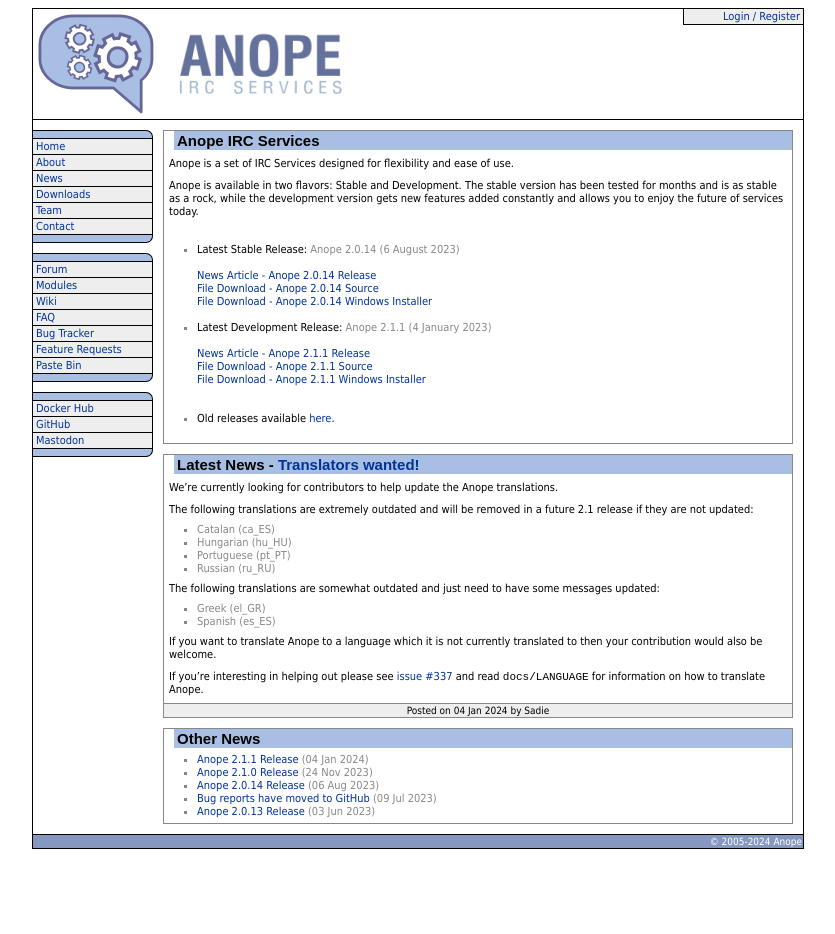
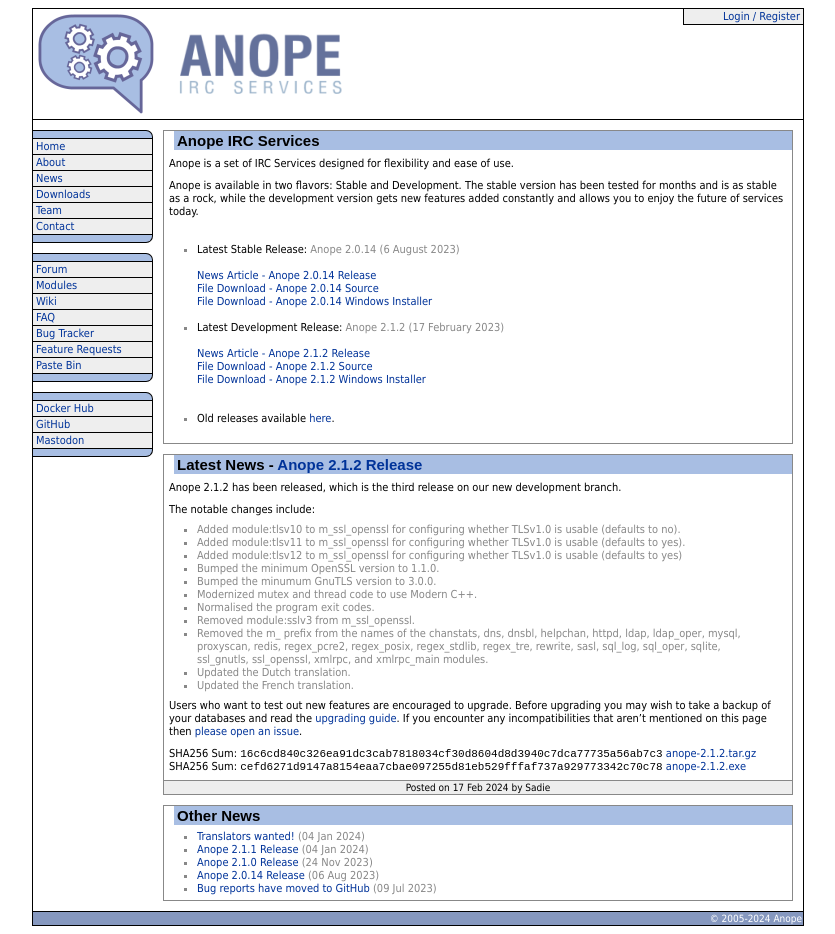
Before and after one commit to anope/website, a Jekyll site: the page built from index.html, in a window 1280 px wide. Shown: the whole page, without its empty margins (222-1057 px from the left). Built offline with Jekyll 4.4.1, drawn with Linux system fonts in a browser that asks for light colours; the list of posts is cut into pages by our own code; before the commit the page ends 900 px from its top, so only the background shows below that.

Commit message:
Add the news post for 2.1.2.

```diff
--- a/_config.yml
+++ b/_config.yml
@@ -33,11 +33,11 @@
 
 releases:
   devel:
-    version: 2.1.1
-    date: 2023-01-04
-    news: /news/2024/anope-211-release.html
-    source: https://github.com/anope/anope/archive/refs/tags/2.1.1.tar.gz
-    windows: https://github.com/anope/anope/releases/download/2.1.1/anope-2.1.1.exe
+    version: 2.1.2
+    date: 2023-02-17
+    news: /news/2024/anope-212-release.html
+    source: https://github.com/anope/anope/archive/refs/tags/2.1.2.tar.gz
+    windows: https://github.com/anope/anope/releases/download/2.1.2/anope-2.1.1.exe
   stable:
     version: 2.0.14
     date: 2023-08-06
--- /dev/null
+++ b/_posts/2024-02-17-anope-212-release.md
@@ -0,0 +1,28 @@
+---
+layout: post
+title: Anope 2.1.2 Release
+author: Sadie
+category: 2024
+---
+
+Anope 2.1.2 has been released, which is the third release on our new development branch.
+
+The notable changes include:
+
+- Added module:tlsv10 to m_ssl_openssl for configuring whether TLSv1.0 is usable (defaults to no).
+- Added module:tlsv11 to m_ssl_openssl for configuring whether TLSv1.0 is usable (defaults to yes).
+- Added module:tlsv12 to m_ssl_openssl for configuring whether TLSv1.0 is usable (defaults to yes)
+- Bumped the minimum OpenSSL version to 1.1.0.
+- Bumped the minumum GnuTLS version to 3.0.0.
+- Modernized mutex and thread code to use Modern C++.
+- Normalised the program exit codes.
+- Removed module:sslv3 from m_ssl_openssl.
+- Removed the m_ prefix from the names of the chanstats, dns, dnsbl, helpchan, httpd, ldap, ldap_oper, mysql, proxyscan, redis, regex_pcre2, regex_posix, regex_stdlib, regex_tre, rewrite, sasl, sql_log, sql_oper, sqlite, ssl_gnutls, ssl_openssl, xmlrpc, and xmlrpc_main modules.
+- Updated the Dutch translation.
+- Updated the French translation.
+
+Users who want to test out new features are encouraged to upgrade. Before upgrading you may wish to take a backup of your databases and read the [upgrading guide](/upgrading.html). If you encounter any incompatibilities that aren't mentioned on this page then [please open an issue](https://github.com/anope/website/issues/new).
+
+SHA256 Sum: `16c6cd840c326ea91dc3cab7818034cf30d8604d8d3940c7dca77735a56ab7c3` [anope-2.1.2.tar.gz](https://github.com/anope/anope/archive/refs/tags/2.1.2.tar.gz)
+\
+SHA256 Sum: `cefd6271d9147a8154eaa7cbae097255d81eb529fffaf737a929773342c70c78` [anope-2.1.2.exe](https://github.com/anope/anope/releases/download/2.1.2/anope-2.1.2.exe)
--- a/upgrading.md
+++ b/upgrading.md
@@ -35,20 +35,34 @@
 
 0. Add the `UNBANME` privilege for `chanserv/unban` ([example](https://github.com/anope/anope/blob/2.1.1/data/chanserv.example.conf#L791-L806)).
 
+#### chanstats.conf
+
+0. Remove the `m_` prefix from the `chanstats` module.
+
 #### nickserv.conf
+
+0. Add the `nickserv/set/neverop` and `nickserv/saset/neverop` commands ([example](https://github.com/anope/anope/blob/2.1.0/data/nickserv.example.conf#L581-L582])).
+
+0. Remove the `ns_getpass` module and `nickserv/getpass` command.
+
+0. Rename `nickserv:passlen` to `nickserv:maxpasslen`.
 
 0. Replace `nickserv:strictpasswords` with `nickserv:minpasslen` ([example](https://github.com/anope/anope/blob/2.1.0/data/nickserv.example.conf#L212-L217)).
 
-0. Rename `nickserv:passlen` to `nickserv:maxpasslen`.
-
-0. Remove the `ns_getpass` module and `nickserv/getpass` command.
-
-0. Add the `nickserv/set/neverop` and `nickserv/saset/neverop` commands ([example](https://github.com/anope/anope/blob/2.1.0/data/nickserv.example.conf#L581-L582])).
-
 #### modules.conf
 
-0. If enabled replace the `m_regex_pcre` module with the `m_regex_pcre2` module.
+0. If enabled add `module:tlsv10`, `module:tlsv11`, and `module:tlsv12` to the `ssl_openssl` module ([example](https://github.com/anope/anope/blob/2.1.2/data/modules.example.conf#L632-L639)).
+
+0. If enabled remove the `module:sslv3` from the `ssl_openssl` module (now always disabled).
+
+0. If enabled remove the the `m_` prefix from the `dns`, `dnsbl`, `helpchan`, `httpd`, `ldap`, `ldap_oper`, `mysql`, `proxyscan`, `redis`, `regex_pcre2`, `regex_posix`, `regex_stdlib`, `regex_tre`, `rewrite`, `sasl`, `sql_log`, `sql_oper`, `sqlite`, `ssl_gnutls`, `ssl_openssl`, `xmlrpc`, and `xmlrpc_main` modules.
+
+0. If enabled replace the `m_regex_pcre` module with the `regex_pcre2` module.
 
 #### operserv.conf
 
 0. Remove the `os_oline` module and `operserv/oline` command.
+
+#### stats.standalone.conf
+
+0. Remove the `m_` prefix from the `mysql` module.
```
